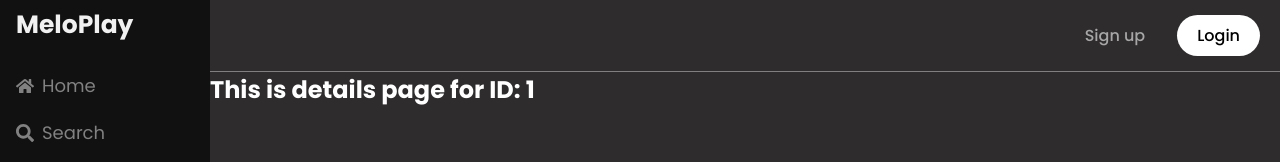
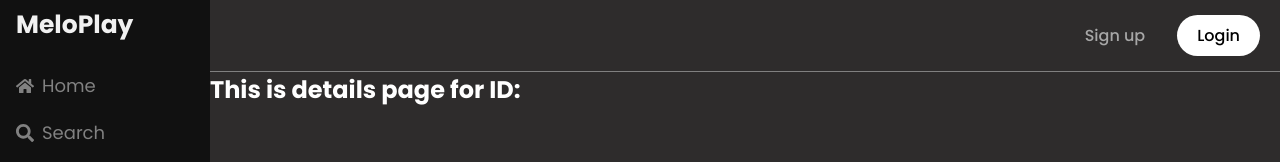
Before and after one commit to yusuf-khan-swd/melo-play, a React (Vite) app: page /details-track/1 in a window 1280 px wide. Shown: the top 162 px of the page. Built offline with nearby package versions, Linux system fonts and the light colour scheme; no server answers.

Commit message:
lift up the option variable from useEffect

```diff
--- a/src/Pages/Details/Details.tsx
+++ b/src/Pages/Details/Details.tsx
@@ -14,7 +14,6 @@ const Details = () => {
   const [isDataLoading, setIsDataLoading] = useState(false);
   const [track, setTrack] = useState({ album: { uri: "" } });
 
-  useEffect(() => {
   const options = {
     method: "GET",
     headers: {
@@ -23,6 +22,7 @@ const Details = () => {
     },
   };
 
+  useEffect(() => {
     if (pathname.includes("track")) {
       setIsDataLoading(true);
       fetch(`https://spotify81.p.rapidapi.com/tracks?ids=${id}`, options)
@@ -63,7 +63,7 @@ const Details = () => {
 
   return (
     <MainBodyContainer>
-      <h2>This is details page for ID: {id}</h2>
+      <h2>This is details page for ID: {albumUri}</h2>
     </MainBodyContainer>
   );
 };
```
Lines whose indentation alone changed are shown as unchanged.
